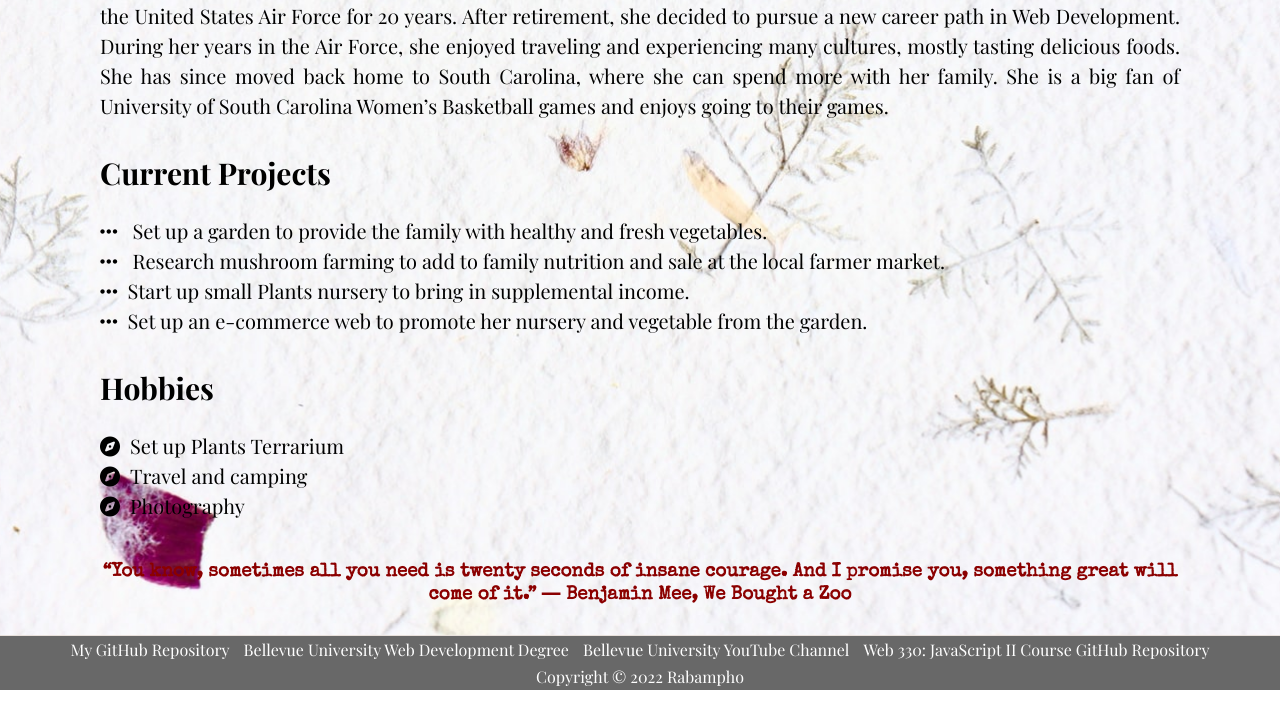
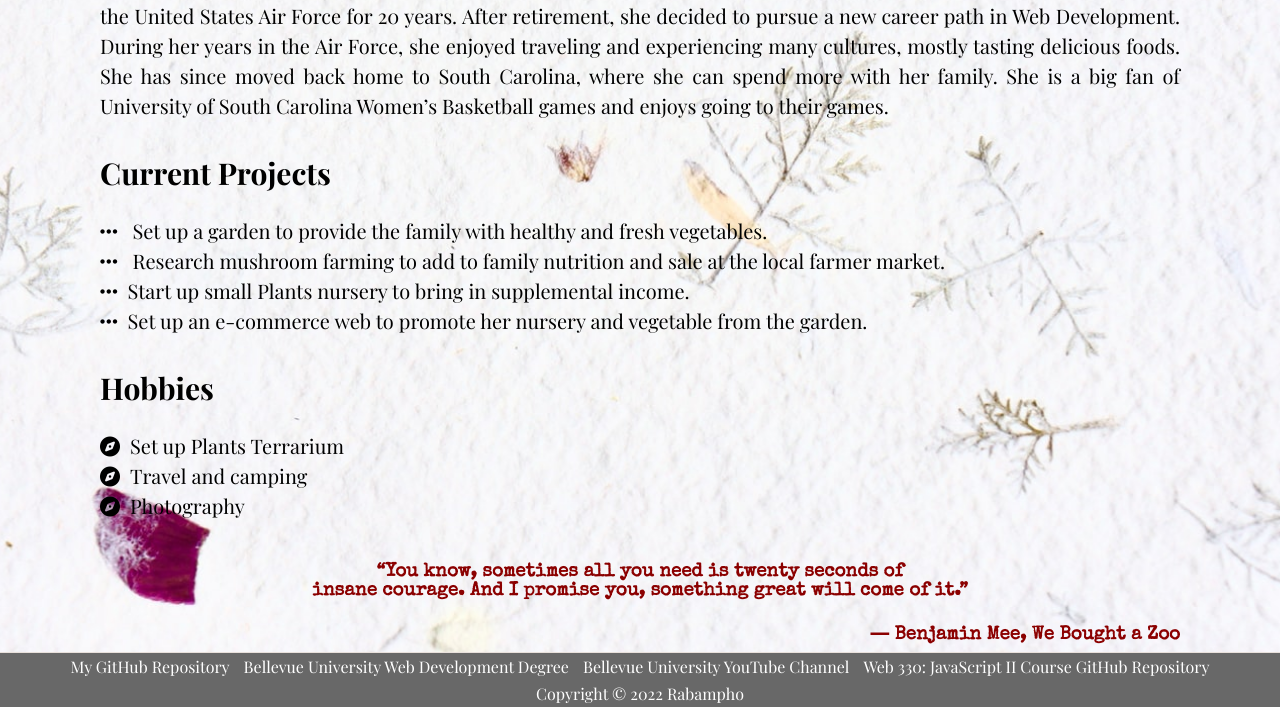
Before and after one commit to orabampho/Personal-Portfolios, a plain HTML site: page about.html in a window 1280 px wide. Shown: the part 751-1458 px from the top of the page. Drawn offline with nearby package versions, Linux system fonts and the light colour scheme; a web font is replaced by a local one.

Commit message:
edit quote

```diff
--- a/about.html
+++ b/about.html
@@ -48,10 +48,10 @@
             </div>
             <br/><br/>
             <h3 class="quote">
-                “You know, sometimes all you need is twenty seconds of insane courage. And I promise you, something great will come of it.”
-
-                ― Benjamin Mee, We Bought a Zoo
+                “You know, sometimes all you need is twenty seconds of <br>insane courage. And I promise you, something great will come of it.”
             </h3>
+            <br>
+            <h3 class="quote" style="float: right;">― Benjamin Mee, We Bought a Zoo</h3>
         </div>
     </article>
 </div>
```
